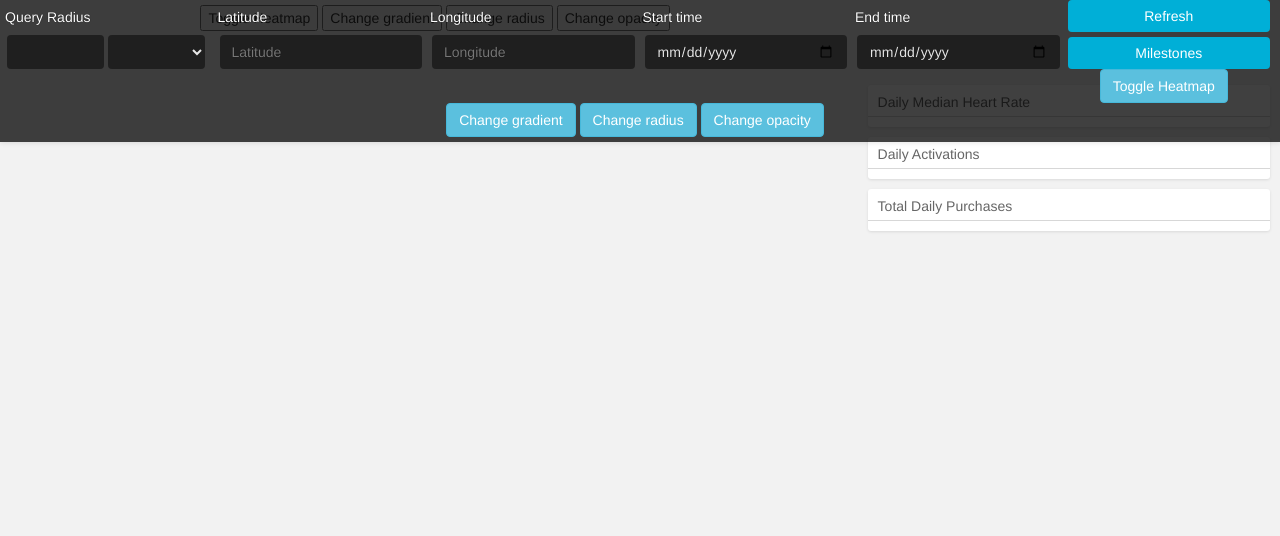
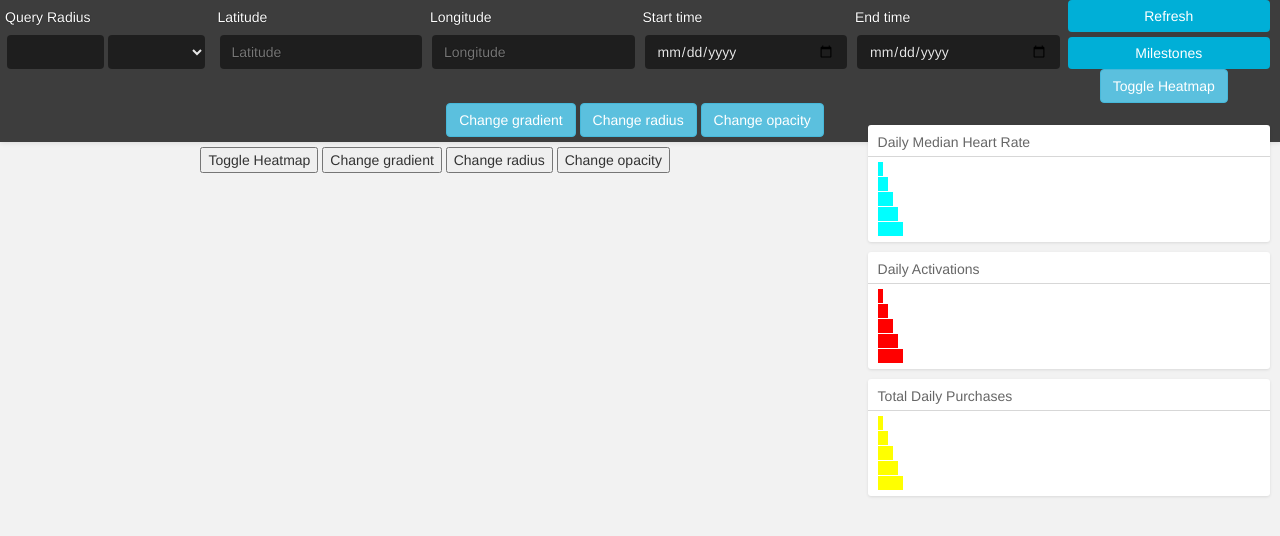
Before and after one commit to Skeftical/hackathon2016, a plain HTML site: page geo-explorer/index.html in a window 1280 px wide. Drawn offline with nearby package versions, Linux system fonts and the light colour scheme; some packages are replaced by stand-ins of ours; a script that the page names is missing.

Commit message:
fixed map position

```diff
--- a/geo-explorer/index.html
+++ b/geo-explorer/index.html
@@ -50,7 +50,7 @@
 <body class="application">
 
   <div id="app-wrapper">
-    <div id="app-toolbar">
+    <div id="app-toolbar" style="position:static;">
       <form action="" onsubmit="return false;" method="post">
         <div class="row tools">
           <div class="col-sm-2">
@@ -115,14 +115,15 @@
     </div>
 
     </div>
-    <div id="app-sidebar">
+    <div id="app-sidebar" style="margin-top:40px">
 
       <div class="chart-wrapper">
         <div class="chart-title">
           Daily Median Heart Rate
         </div>
         <div class="chart-stage">
-          <div id="chart-01"></div>
+          <div id="chart-01">
+          </div>
         </div>
       </div>
 
@@ -720,5 +721,7 @@
         <script async defer
         src="https://maps.googleapis.com/maps/api/js?key=AIzaSyB37ZoqhUdxa_bJqeHvsR0-bvmjuxxMF18&libraries=visualization&callback=initMap">
     </script>
+    <script src="https://d3js.org/d3.v4.min.js"></script>
+    <script src="../assets/js/functions.js"></script>
 </body>
 </html>
```
